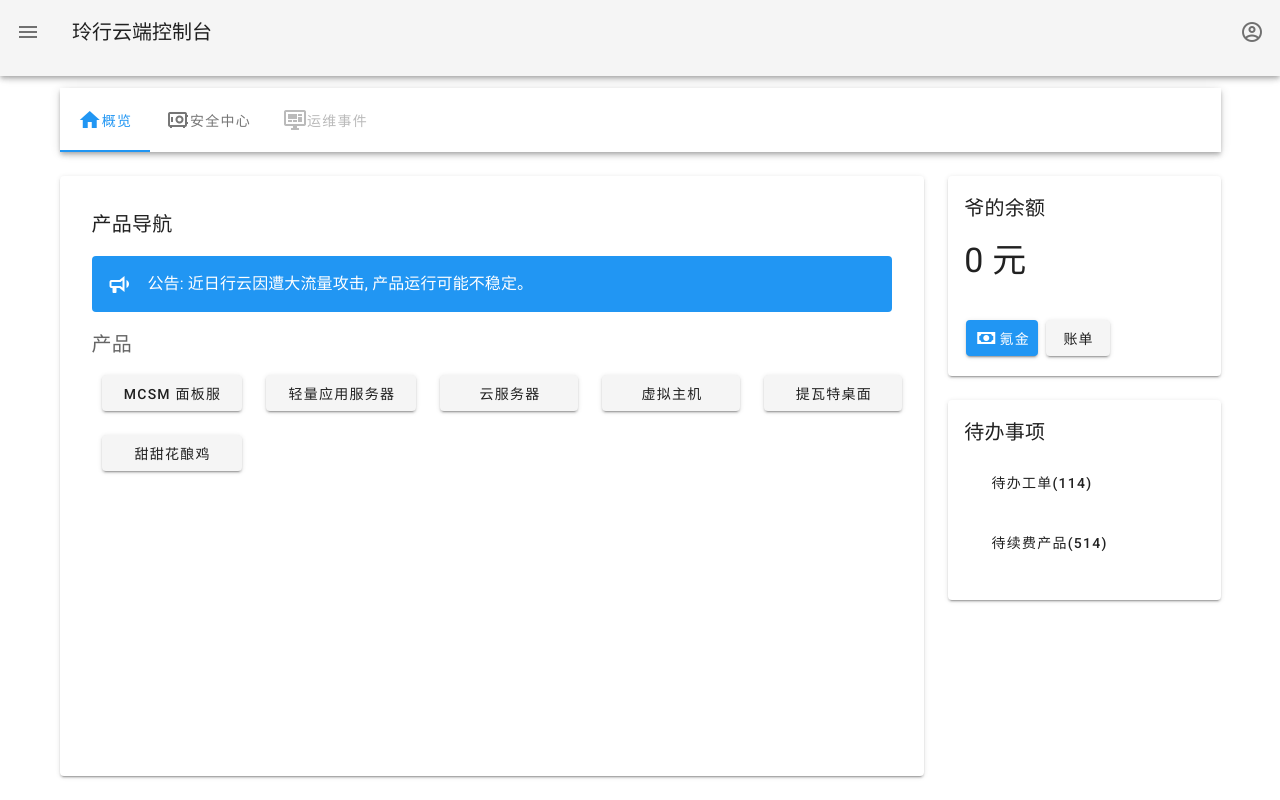
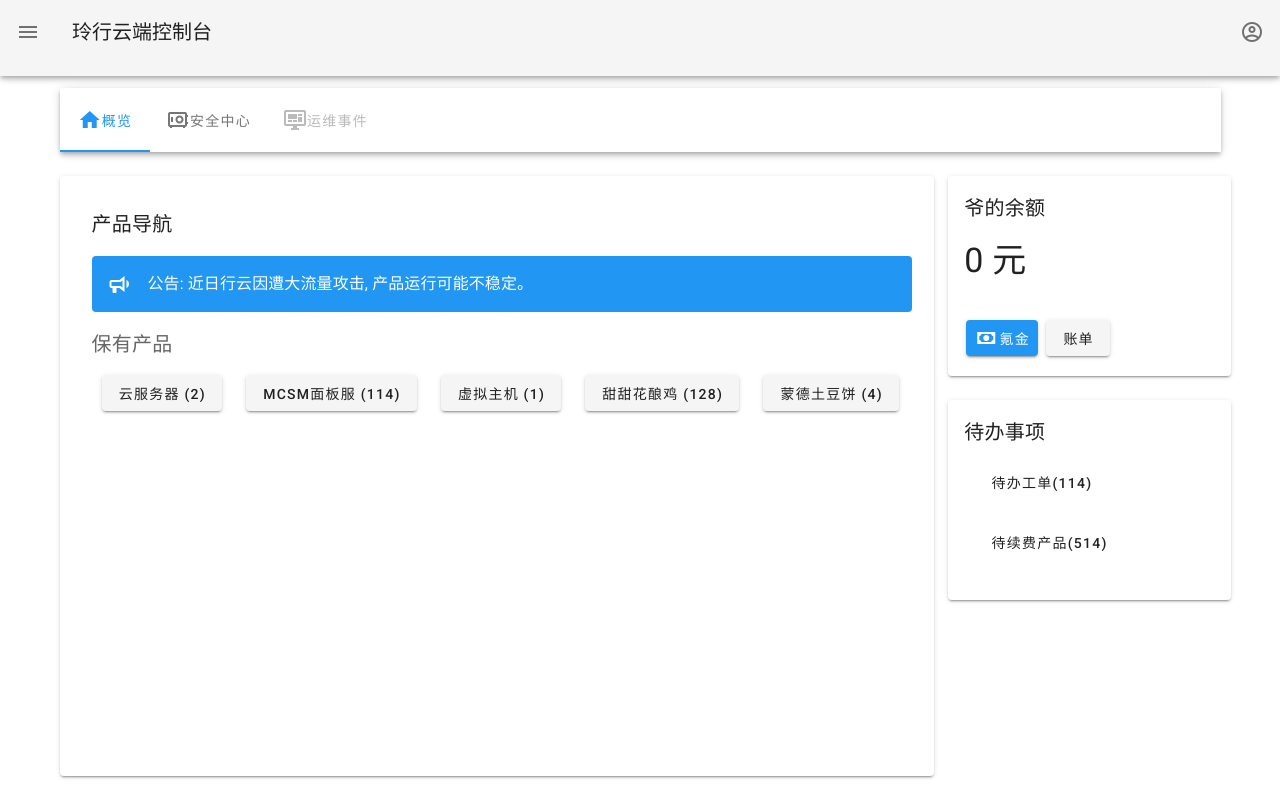
Before and after one commit to Incloudify/consolify-frontend, a Nuxt app: page /table in a window 1280 px wide. Built offline with nearby package versions, Linux system fonts and the light colour scheme.

Commit message:
Improve ProductsInfo showing

```diff
--- a/components/table/TableProductsAll.vue
+++ b/components/table/TableProductsAll.vue
@@ -14,63 +14,18 @@
     <div
       class="text-h6"
     >
-      产品
+      保有产品
     </div>
     <!-- 产品标题 结束 -->
     <!-- 产品行 开始 -->
     <v-row>
-      <v-col>
-        <v-btn class="productbtn">
-          MCSM 面板服
-        </v-btn>
-      </v-col>
-      <v-col>
-        <v-btn class="productbtn">
-          轻量应用服务器
-        </v-btn>
-      </v-col>
-      <v-col>
-        <v-btn class="productbtn">
-          云服务器
-        </v-btn>
-      </v-col>
-      <v-col>
-        <v-btn class="productbtn">
-          虚拟主机
-        </v-btn>
-      </v-col>
-      <v-col>
-        <v-btn class="productbtn">
-          提瓦特桌面
-        </v-btn>
-      </v-col>
-    </v-row>
-    <v-row>
-      <v-col>
-        <v-btn class="productbtn">
-          甜甜花酿鸡
-        </v-btn>
-      </v-col>
-      <v-col>
-        <v-btn class="productbtninvisit">
-          轻量应用服务器
-        </v-btn>
-      </v-col>
-      <v-col>
-        <v-btn class="productbtninvisit">
-          云服务器
-        </v-btn>
-      </v-col>
-      <v-col>
-        <v-btn class="productbtninvisit">
-          虚拟主机
-        </v-btn>
-      </v-col>
-      <v-col>
-        <v-btn class="productbtninvisit">
-          提瓦特桌面
-        </v-btn>
-      </v-col>
+      <div v-for="products in productsInfo.products" :key="products.key" class="products-div">
+        <v-col v-if="products.retention">
+          <v-btn>
+            {{ products.productName }} ({{ products.retentionCount }})
+          </v-btn>
+        </v-col>
+      </div>
     </v-row>
     <!-- 产品行 结束 -->
   </div>
@@ -80,7 +35,53 @@
 export default {
   data: () => ({
     tableFundCurrent: 0,
-    announcement: '近日行云因遭大流量攻击, 产品运行可能不稳定。'
+    announcement: '近日行云因遭大流量攻击, 产品运行可能不稳定。',
+    productsInfo: {
+      products: [
+        {
+          key: 1,
+          productName: '云服务器',
+          retention: true,
+          retentionCount: 2
+        },
+        {
+          key: 2,
+          productName: 'MCSM面板服',
+          retention: true,
+          retentionCount: 114
+        },
+        {
+          key: 3,
+          productName: '轻量应用服务器',
+          retention: false,
+          retentionCount: -1
+        },
+        {
+          key: 4,
+          productName: '虚拟主机',
+          retention: true,
+          retentionCount: 1
+        },
+        {
+          key: 5,
+          productName: '提瓦特桌面',
+          retention: false,
+          retentionCount: -1
+        },
+        {
+          key: 6,
+          productName: '甜甜花酿鸡',
+          retention: true,
+          retentionCount: 128
+        },
+        {
+          key: 7,
+          productName: '蒙德土豆饼',
+          retention: true,
+          retentionCount: 4
+        }
+      ]
+    }
   })
 }
 </script>
@@ -89,10 +90,10 @@ export default {
 .productbtn {
   width: 100%;
 }
-.productbtninvisit {
-  display: none;
-}
 .text-h6{
   margin-bottom: 15px;
 }
+.col{
+  padding-right: 2px;
+}
 </style>
```
